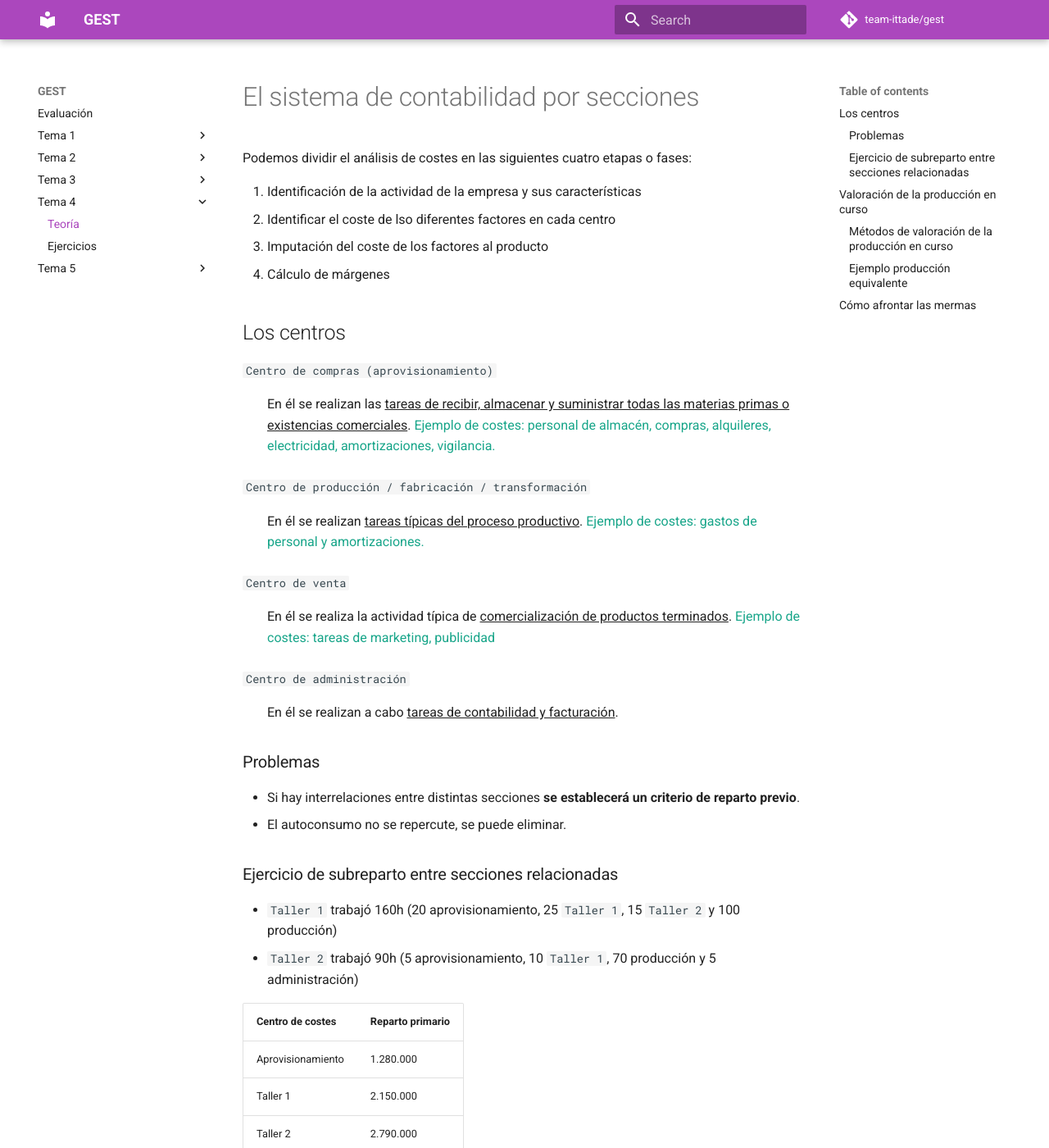
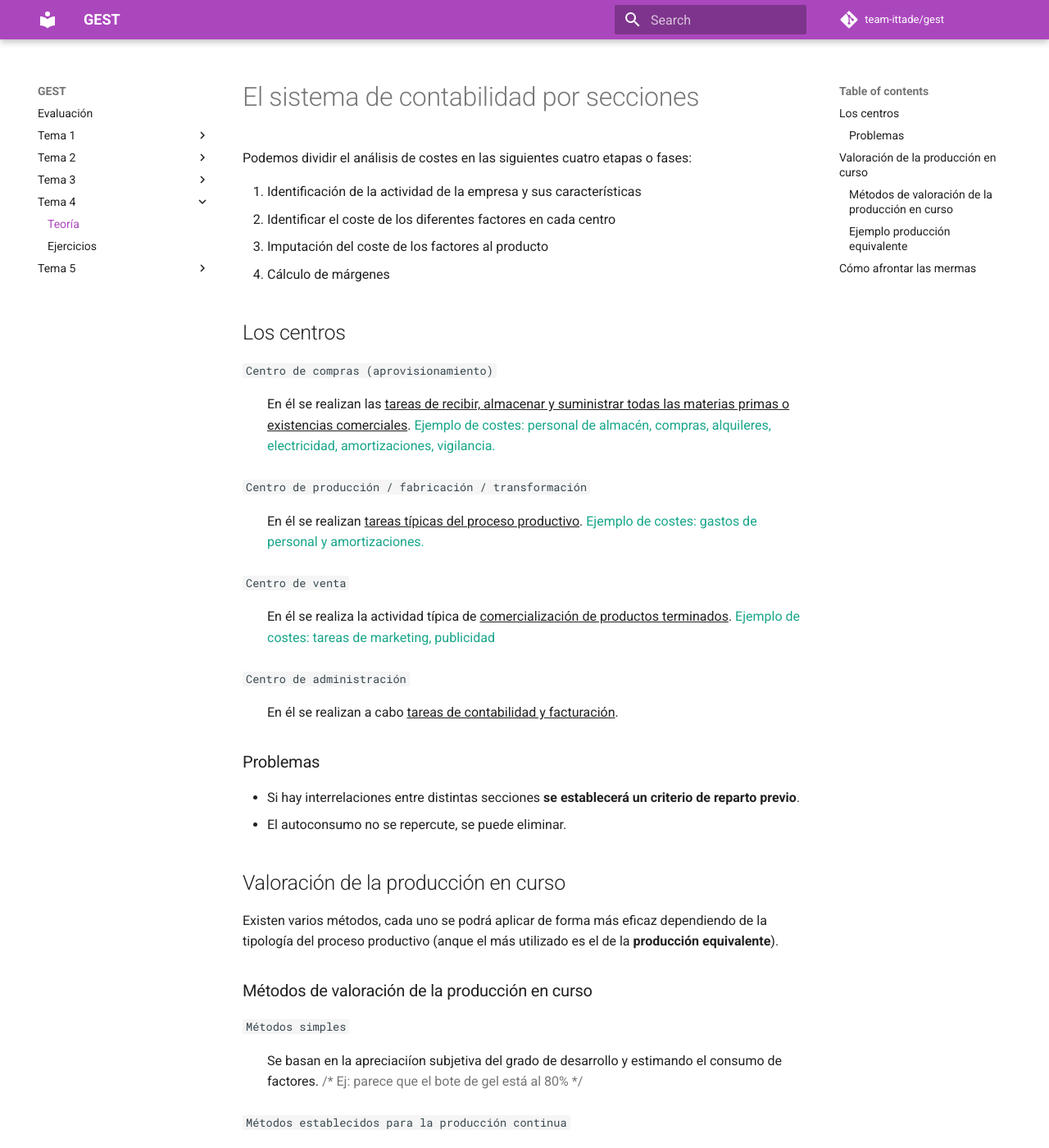
Before and after one commit to team-ittade/gest, an MkDocs documentation site: the page built from docs/tema-4/index.md, in a window 1280 px wide and 1400 px high. Shown: the whole window at 82% size. Built offline with MkDocs 1.6.1 and Material for MkDocs 9.7.7, drawn with Linux system fonts in a browser that asks for light colours; comment, search, counter and statistics services are not loaded; some of the changed text lies outside the part shown.

Commit message:
fix: remove example - it's an exercise

```diff
--- a/docs/tema-4/index.md
+++ b/docs/tema-4/index.md
@@ -3,7 +3,7 @@
 Podemos dividir el análisis de costes en las siguientes cuatro etapas o fases:
 
 1. Identificación de la actividad de la empresa y sus características
-2. Identificar el coste de lso diferentes factores en cada centro
+2. Identificar el coste de los diferentes factores en cada centro
 3. Imputación del coste de los factores al producto
 4. Cálculo de márgenes
 
@@ -29,24 +29,6 @@ Podemos dividir el análisis de costes en las siguientes cuatro etapas o fases:
 - Si hay interrelaciones entre distintas secciones **se establecerá un criterio de reparto previo**.
 - El autoconsumo no se repercute, se puede eliminar.
 
-### Ejercicio de subreparto entre secciones relacionadas
-
-- `Taller 1` trabajó 160h (20 aprovisionamiento, 25 `Taller 1`, 15 `Taller 2` y 100 producción)
-- `Taller 2` trabajó 90h (5 aprovisionamiento, 10 `Taller 1`, 70 producción y 5 administración)
-
-|Centro de costes|Reparto primario|
-|--|--|
-|Aprovisionamiento|1.280.000|
-|Taller 1|2.150.000|
-|Taller 2|2.790.000|
-|Producción|8.060.000|
-|Administración|220.000|
-|Total|14.500.000|
-
-![img](../images/tema-4/ejemplos/solucion-ejercicio-subreparto-secciones-relacionadas.png)
-
-![img](../images/tema-4/ejemplos/solucion-ejercicio-subreparto-secciones-relacionadas-2.png)
-
 ## Valoración de la producción en curso
 
 Existen varios métodos, cada uno se podrá aplicar de forma más eficaz dependiendo de la tipología del proceso productivo (anque el más utilizado es el de la **producción equivalente**).
@@ -70,15 +52,6 @@ Existen varios métodos, cada uno se podrá aplicar de forma más eficaz dependi
 
 Hay un excel en el [campus virtual](https://campusvirtual.uva.es/mod/resource/view.php?id=1051912) que no entiendo.
 
-<!-- |Unidades|%||Existencias finales|
-|:--:|:--:|:--:|--|
-|4|0,25|1,00||
-|38|1,00|38,0|||
-|6|0,75|4,50|4|.5\*1.149,43=5.172,44|
-|Suma||43,50|
-
-Coste unitario: 50.000 / 43,5 = 1.149,43 -->
-
 ## Cómo afrontar las mermas
 
 Son unidades de inventario que desaparecen o aparecen estropeadas.
```
Also changed, not shown: docs/tema-4/ejercicios.md (+25 -7 lines), docs/tema-5/ejercicios.md (+1 -1 lines), docs/images/tema-4/ejercicios/21/solucion-1.png (renamed from docs/images/tema-4/ejemplos/solucion-ejercicio-subreparto-secciones-relacionadas.png), docs/images/tema-4/ejercicios/21/solucion-2.png (renamed from docs/images/tema-4/ejemplos/solucion-ejercicio-subreparto-secciones-relacionadas-2.png), docs/images/tema-4/ejercicios/21/tabla-1.png (added), docs/images/tema-4/ejercicios/22/solucion-2.png, docs/images/tema-4/ejercicios/23/tabla-1.png (added), docs/images/tema-4/ejercicios/23/tabla-2.png (added).
